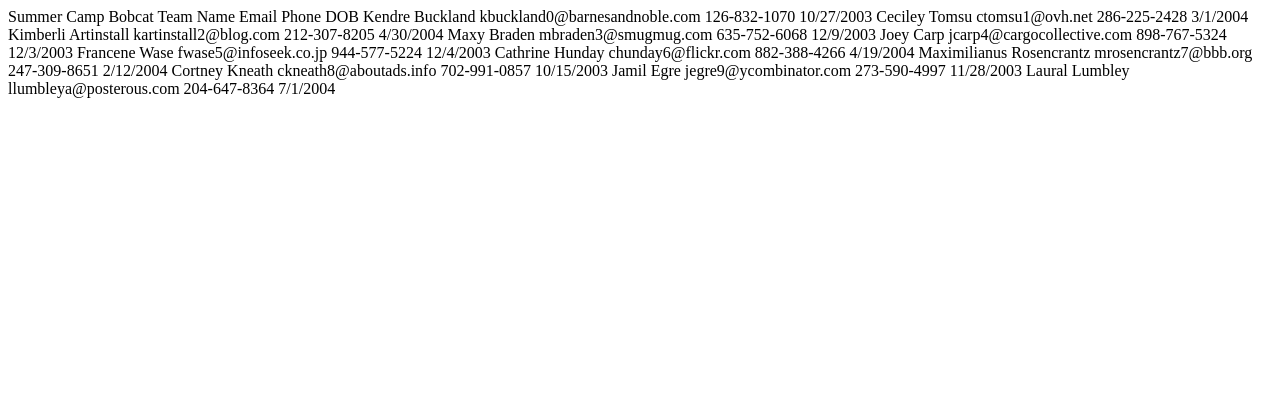
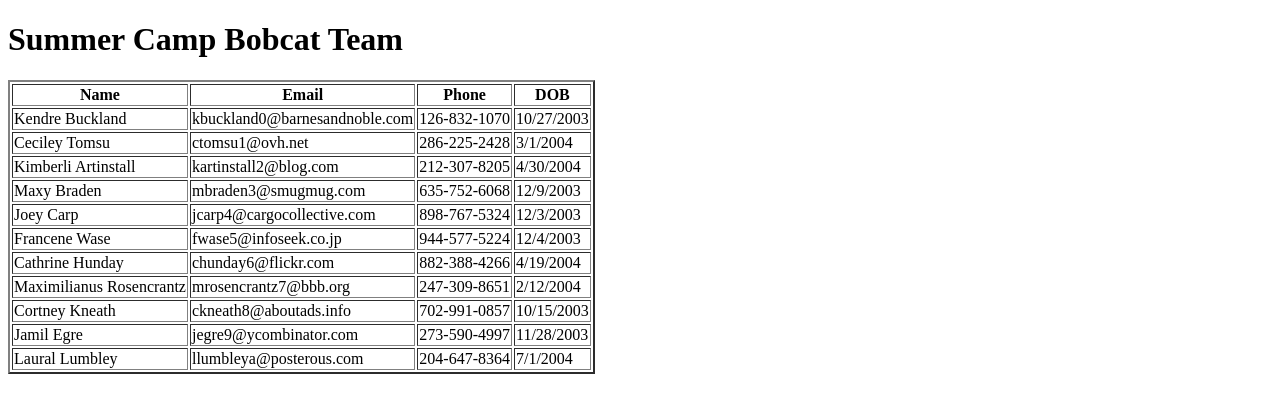
Before and after one commit to KTProg-2024/summer-camp-itsmegus02, a plain HTML site: page index.html in a window 1280 px wide. Drawn offline with Linux system fonts and the light colour scheme.

Commit message:
finished

```diff
--- a/index.html
+++ b/index.html
@@ -1,24 +1,84 @@
 <!DOCTYPE html>
 <html>
     <head>
-
+        <title>Summer Camp Groups</title>
     </head>
 
     <body>
-
-Summer Camp Bobcat Team
-Name	Email	Phone	DOB
-Kendre Buckland	kbuckland0@barnesandnoble.com	126-832-1070	10/27/2003
-Ceciley Tomsu	ctomsu1@ovh.net	286-225-2428	3/1/2004
-Kimberli Artinstall	kartinstall2@blog.com	212-307-8205	4/30/2004
-Maxy Braden	mbraden3@smugmug.com	635-752-6068	12/9/2003
-Joey Carp	jcarp4@cargocollective.com	898-767-5324	12/3/2003
-Francene Wase	fwase5@infoseek.co.jp	944-577-5224	12/4/2003
-Cathrine Hunday	chunday6@flickr.com	882-388-4266	4/19/2004
-Maximilianus Rosencrantz	mrosencrantz7@bbb.org	247-309-8651	2/12/2004
-Cortney Kneath	ckneath8@aboutads.info	702-991-0857	10/15/2003
-Jamil Egre	jegre9@ycombinator.com	273-590-4997	11/28/2003
-Laural Lumbley	llumbleya@posterous.com	204-647-8364	7/1/2004
-
+      <h1>Summer Camp Bobcat Team</h1>
+        <table border="2">
+          <tr>
+            <th>Name</th>
+            <th>Email</th>
+            <th>Phone</th>
+            <th>DOB</th>
+          </tr>
+          <tr>
+            <td>Kendre Buckland</td>
+            <td>kbuckland0@barnesandnoble.com</td>
+            <td>126-832-1070</td>
+            <td>10/27/2003</td>
+          </tr>
+          <tr>
+            <td>Ceciley Tomsu</td>
+            <td>ctomsu1@ovh.net</td>
+            <td>286-225-2428</td>
+            <td>3/1/2004</td>
+          </tr>
+          <tr>
+            <td>Kimberli Artinstall</td>
+            <td>kartinstall2@blog.com</td>
+            <td>212-307-8205</td>
+            <td>4/30/2004</td>
+          </tr>
+          <tr>
+            <td>Maxy Braden</td>
+            <td>mbraden3@smugmug.com</td>
+            <td>635-752-6068</td>
+            <td>12/9/2003</td>
+          </tr>
+          <tr>
+            <td>Joey Carp</td>
+            <td>jcarp4@cargocollective.com</td>
+            <td>898-767-5324</td>
+            <td>12/3/2003</td>
+          </tr>
+          <tr>
+            <td>Francene Wase</td>
+            <td>fwase5@infoseek.co.jp</td>
+            <td>944-577-5224</td>
+            <td>12/4/2003</td>
+          </tr>
+          <tr>
+            <td>Cathrine Hunday</td>
+            <td>chunday6@flickr.com</td>
+            <td>882-388-4266</td>
+            <td>4/19/2004</td>
+          </tr>
+          <tr>
+            <td>Maximilianus Rosencrantz</td>
+            <td>mrosencrantz7@bbb.org</td>
+            <td>247-309-8651</td>
+            <td>2/12/2004</td>
+          </tr>
+          <tr>
+            <td>Cortney Kneath</td>
+            <td>ckneath8@aboutads.info</td>
+            <td>702-991-0857</td>
+            <td>10/15/2003</td>
+          </tr>
+          <tr>
+            <td>Jamil Egre</td>
+            <td>jegre9@ycombinator.com</td>
+            <td>273-590-4997</td>
+            <td>11/28/2003</td>
+          </tr>
+          <tr>
+            <td>Laural Lumbley</td>
+            <td>llumbleya@posterous.com</td>
+            <td>204-647-8364</td>
+            <td>7/1/2004</td>
+          </tr>
+         </table>
     </body>
 </html>
```
